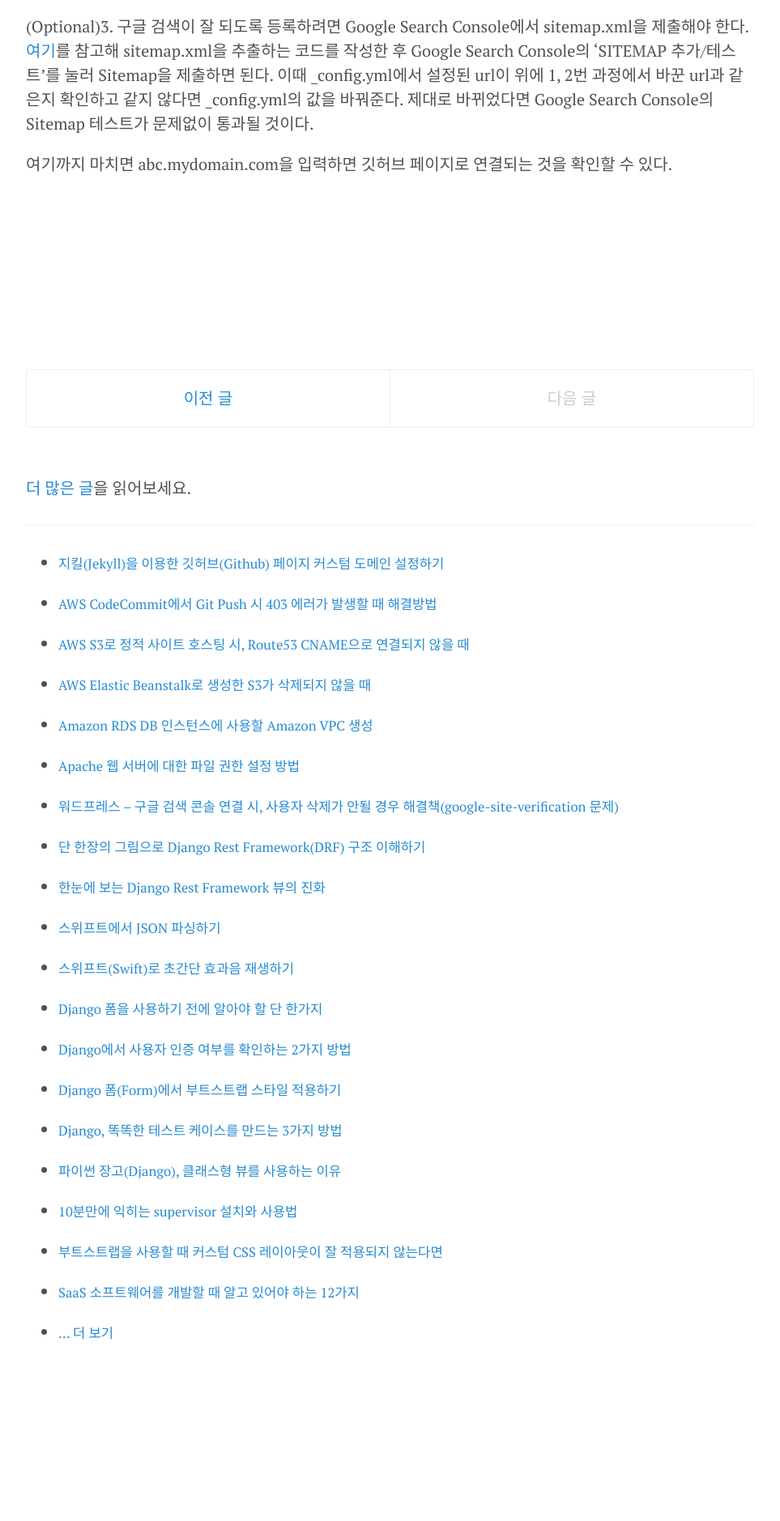
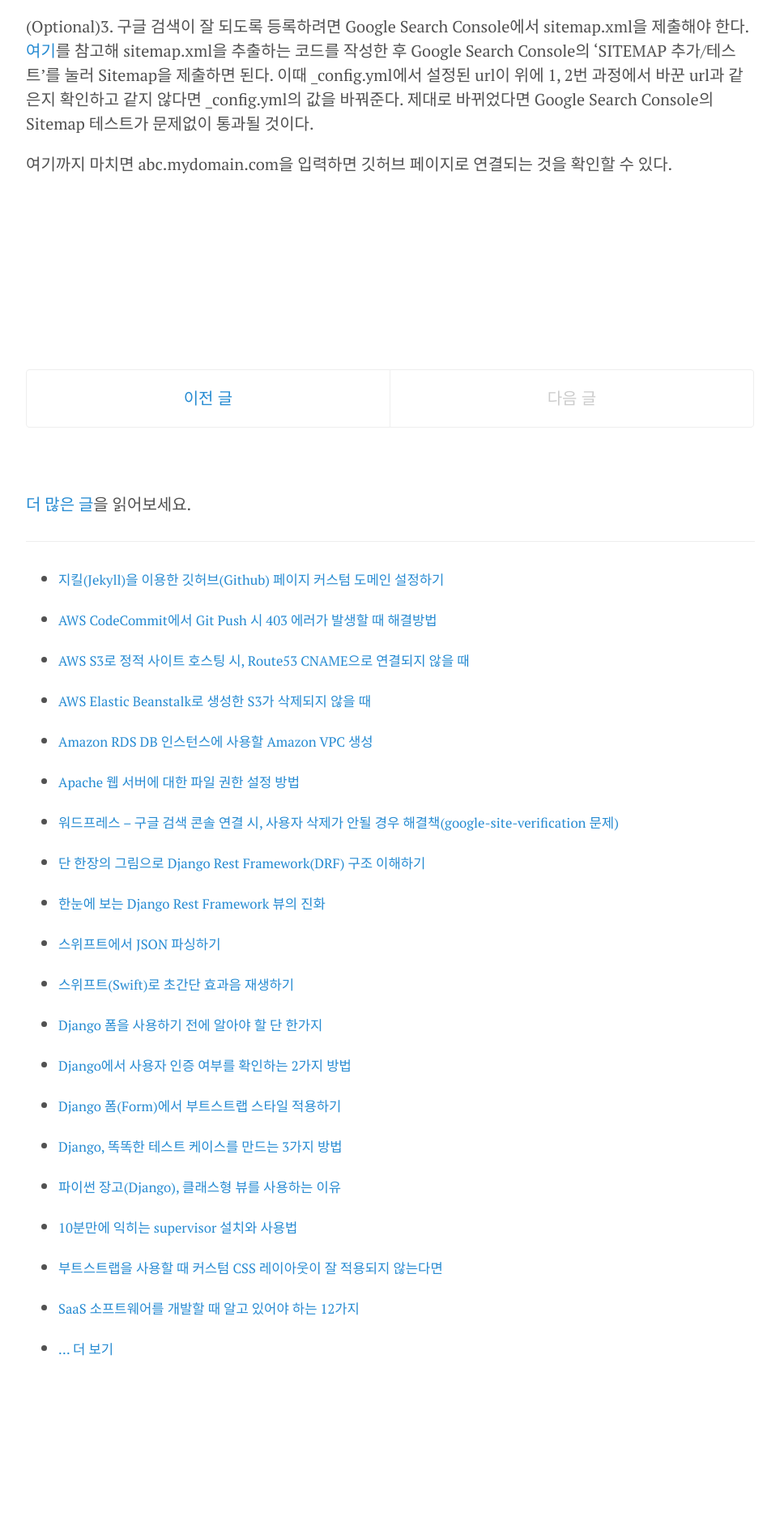
Before and after one commit to jwkcp/jwkcp.github.com, a Jekyll site: the page built from index.html, in a window 1280 px wide. Shown: the part 730-2608 px from the top of the page at 81% size, without its empty margins (158-1121 px from the left). Built offline with Jekyll 4.4.1, drawn with Linux system fonts in a browser that asks for light colours; the list of posts is cut into pages by our own code; comment, search, counter and statistics services are not loaded; before the commit the page ends 2568 px from its top, so only the background shows below that.

Commit message:
1. 페이지 글 더보기에 div추가하여 마진 및 패딩 값 조절

```diff
--- a/index.html
+++ b/index.html
@@ -49,6 +49,7 @@ title: Home
   {% endif %}
 </div>
 
+<div class="pagination-more-posts">
   <a href="{{ site.baseurl }}/archives">더 많은 글</a>을 읽어보세요.
   <hr/>
   {% for post in site.posts limit: 20 %}
@@ -60,6 +61,7 @@ title: Home
     {% endif %}
   </ul>
   {% endfor %}
+</div>
 
 <br><br>
 {% include google_adsense.html %}
--- a/public/css/jwkcp.css
+++ b/public/css/jwkcp.css
@@ -598,8 +598,7 @@ a.pagination-item:hover {
   margin: 4em auto;
 }
 
-.pagination-total-list {
-  display: inline-block;
+.pagination-more-posts {
   width: 100%;
   margin-top: 20px;
   padding: 20px 0 20px 0;
```
Lines whose indentation alone changed are shown as unchanged.
